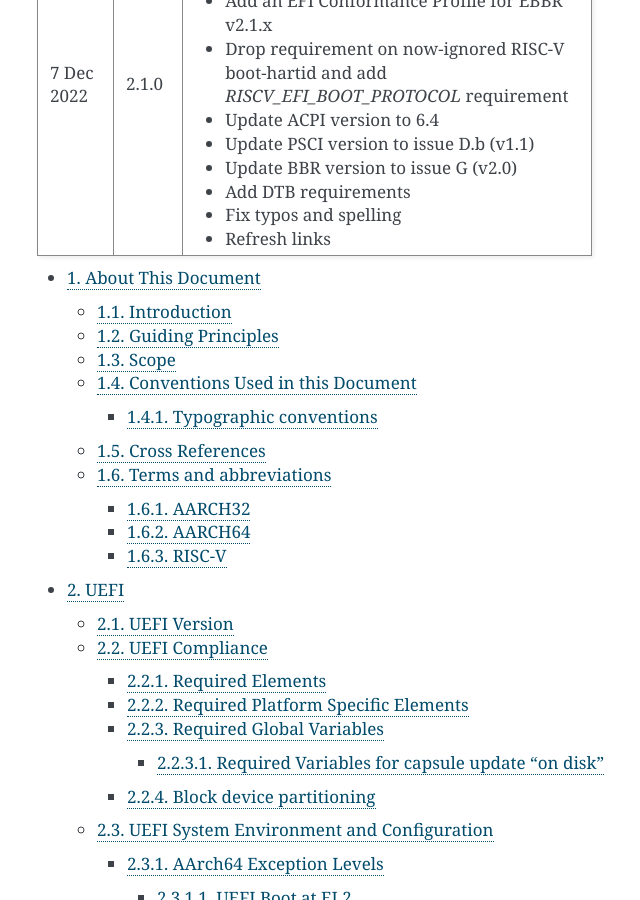
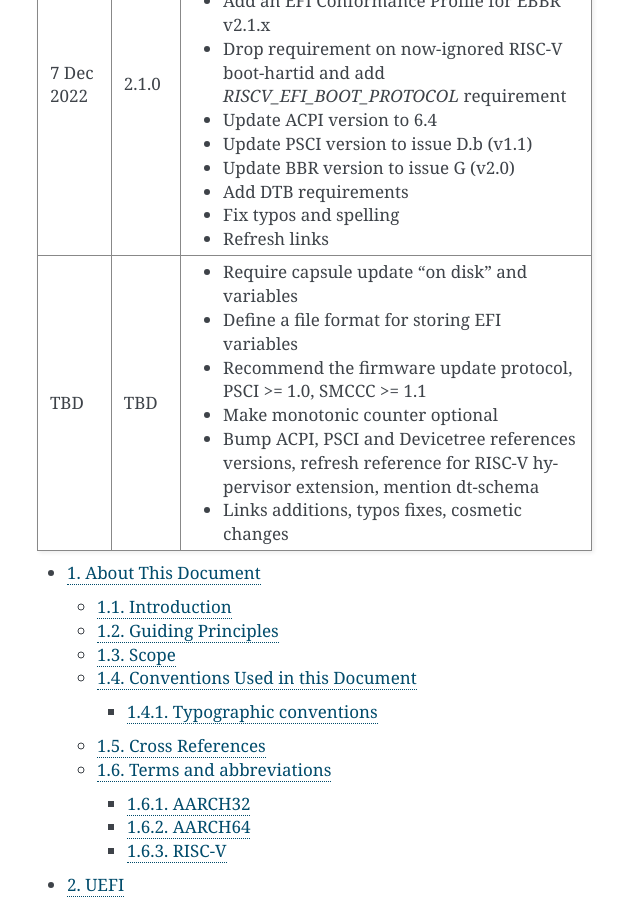
Before and after one commit to ARM-software/ebbr, a Sphinx documentation site: the page built from source/index.rst, in a window 1280 px wide and 900 px high, scrolled down 1628 px. Shown: the whole window, without its empty margins (383-1023 px from the left). Built offline with Sphinx 7.4.7, drawn with Linux system fonts in a browser that asks for light colours.

Commit message:
index: update the changelog
Summarize all changes since v2.1.0 into the changelog.

Signed-off-by: Vincent Stehlé <vincent.stehle@arm.com>

```diff
--- a/source/index.rst
+++ b/source/index.rst
@@ -89,6 +89,15 @@ Creative Commons, PO Box 1866, Mountain View, CA 94042, USA.
        - Add DTB requirements
        - Fix typos and spelling
        - Refresh links
+   * - TBD
+     - TBD
+     - - Require capsule update "on disk" and variables
+       - Define a file format for storing EFI variables
+       - Recommend the firmware update protocol, PSCI >= 1.0, SMCCC >= 1.1
+       - Make monotonic counter optional
+       - Bump ACPI, PSCI and Devicetree references versions, refresh reference
+         for RISC-V hypervisor extension, mention dt-schema
+       - Links additions, typos fixes, cosmetic changes
 
 .. toctree::
    :numbered:
```
